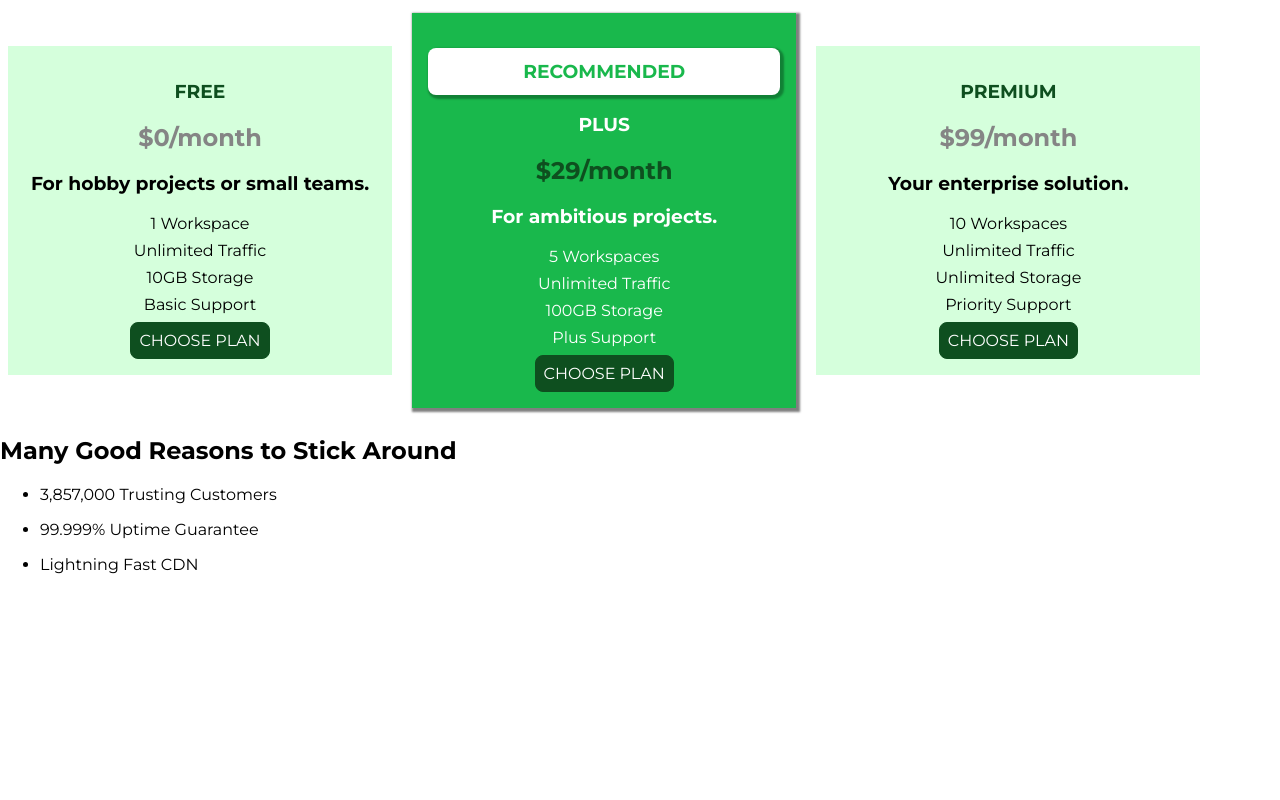
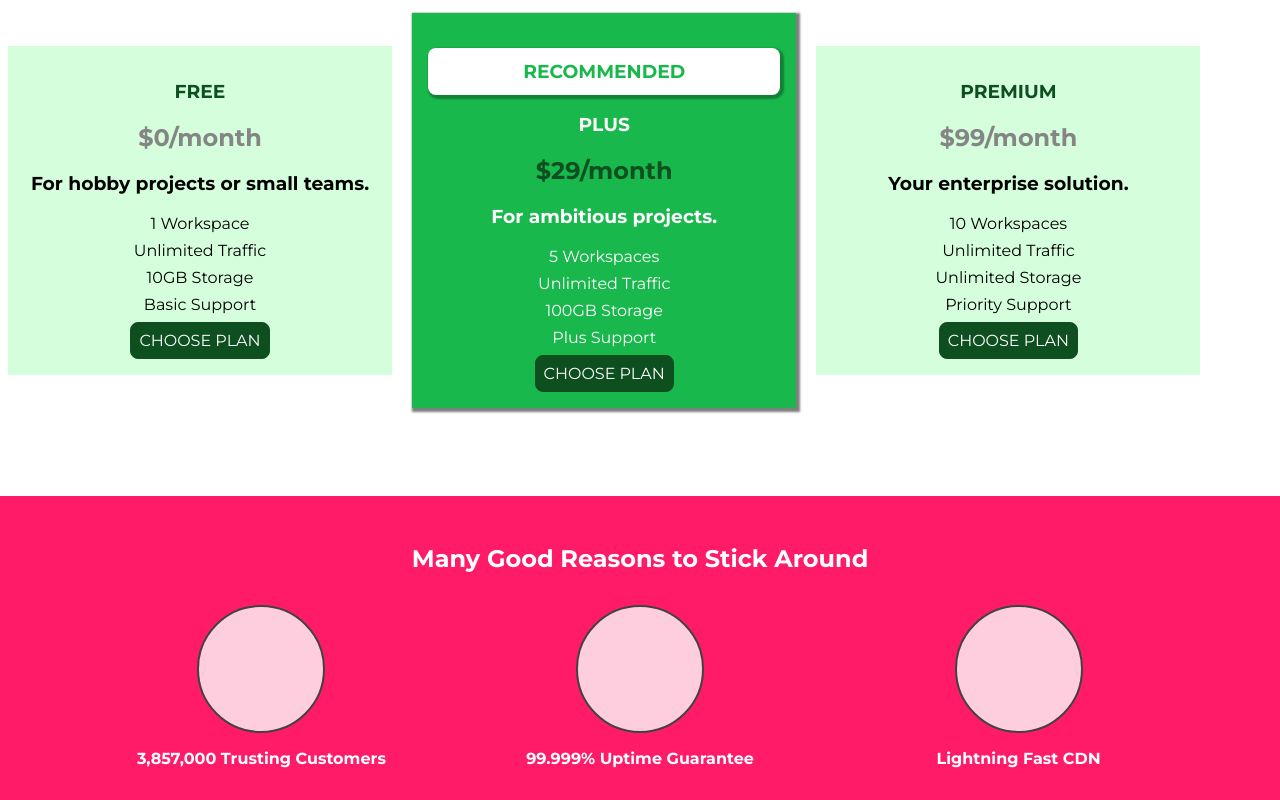
Before and after one commit to saurabhparasar/css-practice, a plain HTML site: page index.html in a window 1280 px wide. Shown: the part 635-1435 px from the top of the page. Before the commit the page ends 1225 px from the top, so only its background shows below. Drawn offline with Linux system fonts and the light colour scheme.

Commit message:
added core user features

```diff
--- a/index.html
+++ b/index.html
@@ -86,20 +86,20 @@
           </article>
         </div>
       </section>
-      <section>
-        <h1>Many Good Reasons to Stick Around</h1>
-        <ul>
-          <li>
-            <div></div>
-            <p>3,857,000 Trusting Customers</p>
+      <section id="key-features">
+        <h1 class="section-title">Many Good Reasons to Stick Around</h1>
+        <ul class="key-features__list">
+          <li class="key-feature">
+            <div class="key-feature__image"></div>
+            <p class="key-feature__description">3,857,000 Trusting Customers</p>
           </li>
-          <li>
-            <div></div>
-            <p>99.999% Uptime Guarantee</p>
+          <li class="key-feature">
+            <div class="key-feature__image"></div>
+            <p class="key-feature__description">99.999% Uptime Guarantee</p>
           </li>
-          <li>
-            <div></div>
-            <p>Lightning Fast CDN</p>
+          <li class="key-feature">
+            <div class="key-feature__image"></div>
+            <p class="key-feature__description">Lightning Fast CDN</p>
           </li>
         </ul>
       </section>
--- a/main.css
+++ b/main.css
@@ -23,6 +23,7 @@ body {
     display: inline-block;
     width: 30%;
     vertical-align: middle;
+    text-align: center;
 }
 
 .plan--highlight{
@@ -60,6 +61,46 @@ body {
     color: #0e4f1f;
 }
 .plan--highlight .plan__title{
+    color: white;
+}
+
+#key-features{
+    background: #ff1b68;
+    margin-top: 80px;
+    padding: 16px;
+}
+
+#key-features .section-title{
+    color: white;
+    margin: 32px;
+}
+
+.key-features__list{
+    list-style: none;
+    margin: 0;
+    padding: 0;
+    text-align: center;
+}
+
+.key-feature{
+    display: inline-block;
+    width: 30%;
+    vertical-align: top;
+
+}
+
+.key-feature__image{
+    background-color: #ffcede;
+    border: 2px solid #424242;
+    border-radius: 50%;
+    width: 128px;
+    height: 128px;
+    margin: auto;
+}
+
+.key-feature__description{
+    text-align: center;
+    font-weight: bold;
     color: white;
 }
 
```
